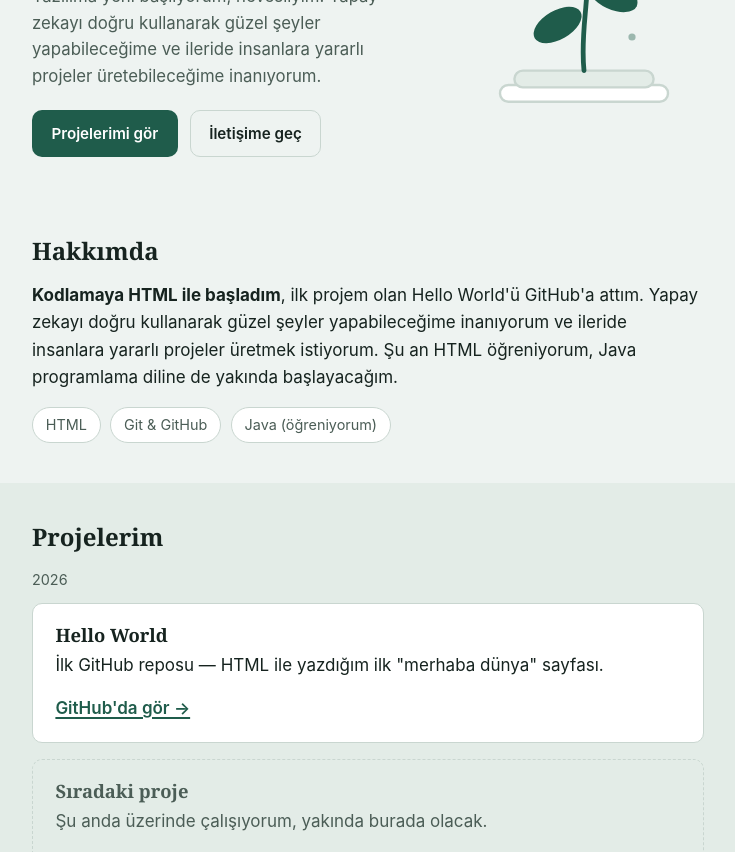
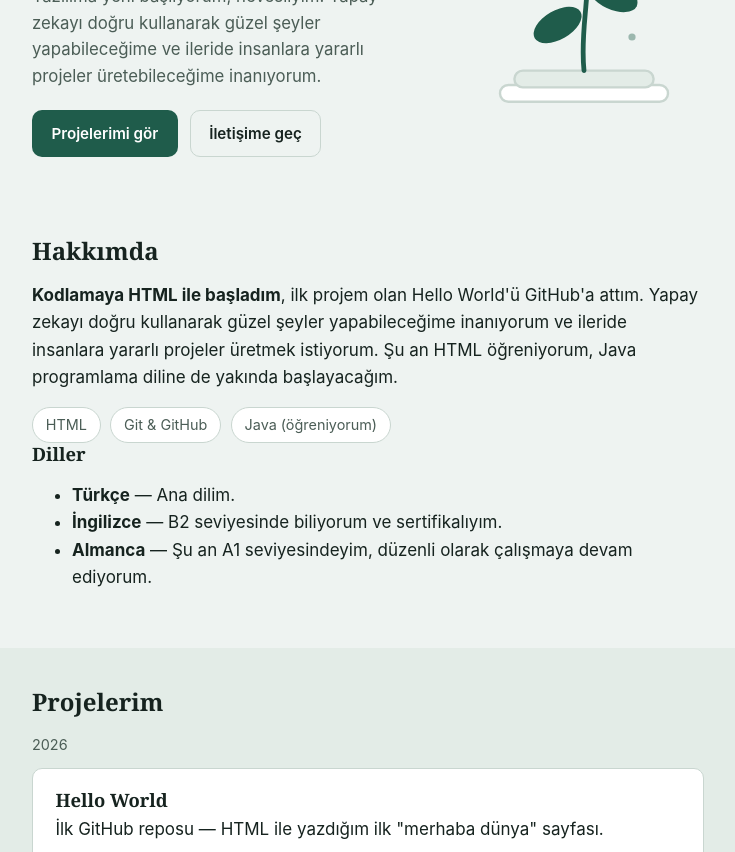
Before and after one commit to BERK-wonderkid/BERK-wonderkid.github.io, a plain HTML site: page index.html in a window 1280 px wide. Shown: the part 248-1100 px from the top of the page, without its empty margins (272-1007 px from the left). Drawn offline with Linux system fonts and the light colour scheme.

Commit message:
Add language proficiency section to index.html

```diff
--- a/index.html
+++ b/index.html
@@ -64,6 +64,12 @@
         <li>Git &amp; GitHub</li>
         <li>Java (öğreniyorum)</li>
       </ul>
+<h3>Diller</h3>
+<ul>
+  <li><strong>Türkçe</strong> — Ana dilim.</li>
+  <li><strong>İngilizce</strong> — B2 seviyesinde biliyorum ve sertifikalıyım.</li>
+  <li><strong>Almanca</strong> — Şu an A1 seviyesindeyim, düzenli olarak çalışmaya devam ediyorum.</li>
+</ul>
     </div>
   </section>
 
```
